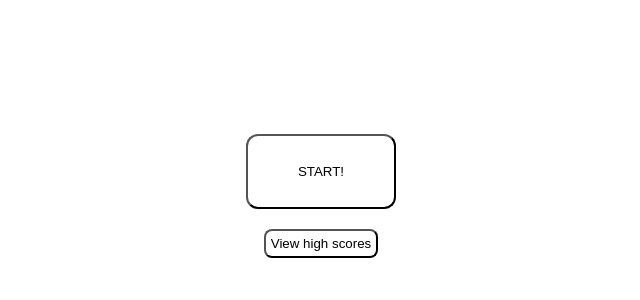
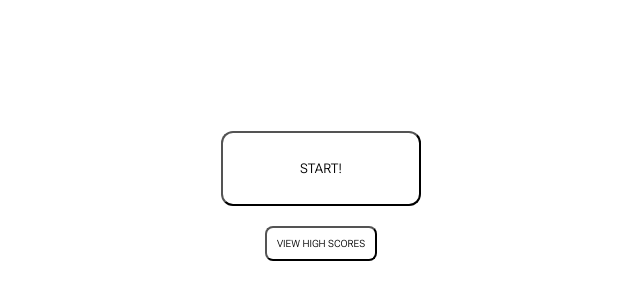
Before and after one commit to rrich-kray/coding-quiz-pro, a React (Create React App) app: page / in a window 1280 px wide. Shown: the part 214-514 px from the top of the page, without its empty margins (319-959 px from the left). Built offline with nearby package versions, Linux system fonts and the light colour scheme.

Commit message:
updated README

```diff
--- a/src/components/Landing/Landing.css
+++ b/src/components/Landing/Landing.css
@@ -9,33 +9,36 @@
 
 .start-btn {
     height: 75px;
-    width: 150px;
+    width: 200px;
     border-radius: 12px;
-    background: none;
     margin: 20px;
     text-transform: uppercase;
-    transition: 0.25s;
+    cursor: pointer;
+    background: white;
+    background: linear-gradient(to left, white 50%, rgba(13, 141, 50, 0.25) 50%) right;
+    background-size: 200%;
+    transition: all 0.25s ease-out;
 }
 
 .start-btn:hover {
-    cursor: pointer;
-    color: #266784;
-    background: #2196f3;
-    box-shadow: 0 0 41px #2196f3, 0 0 40px #2196f3, 0 0 80px #2196f3;
+    background-position: left;
+    color: white;
 }
 
 .view-scores-btn {
     padding: 5px;
     border-radius: 8px;
+    padding: 10px;
+    font-size: 10px;
+    cursor: pointer;
     background: none;
-    transition: 0.25s
+    background: linear-gradient(to left, white 50%, rgba(13, 141, 50, 0.25) 50%) right;
+    background-size: 200%;
+    transition: all 0.25s ease-out;
 }
 
 .view-scores-btn:hover {
-    cursor: pointer;
-    color: #266784;
-    background: #2196f3;
-    box-shadow: 0 0 41px #2196f3, 0 0 40px #2196f3, 0 0 80px #2196f3;
+    background-position: left;
 }
 
 .example-enter {
--- a/src/components/Landing/Landing.js
+++ b/src/components/Landing/Landing.js
@@ -13,13 +13,13 @@ const Landing = ({ activePage, changeActivePage, startTimer }) => {
     <CSSTransition in={inProp} timeout={500} classNames="example" unmountOnExit>
       <div className="landing-page">
         <button
-          className="start-btn"
+          className="start-btn btn"
           onClick={() => changeActivePage("questions")}
         >
           Start!
         </button>
         <button
-          className="view-scores-btn"
+          className="view-scores-btn btn"
           onClick={() => changeActivePage("scores")}
         >
           View high scores
--- a/src/index.css
+++ b/src/index.css
@@ -1,12 +1,28 @@
+@import url('https://fonts.googleapis.com/css2?family=Roboto+Flex:opsz,wght@8..144,300&family=Source+Sans+Pro:wght@200&display=swap');
+
 * {
     margin: 0;
     padding: 0;
     box-sizing: border-box;
+    font-family: 'Roboto Flex', sans-serif;
 }
 
 body {
     height: 100vh;
     width: 100vw;
+}
+
+.btn {
+    text-transform: uppercase;
+    cursor: pointer;
+    background: white;
+    background: linear-gradient(to left, rgb(22, 130, 184) 50%, rgb(100, 100, 100) 50%) right;
+    background-size: 200%;
+    transition: all 0.25s ease-out;
+}
+
+.btn:hover {
+    background-position: left;
 }
 
 #root {
```
Also changed, not shown: 1 other file (tests, documents, lock files or other folders).
